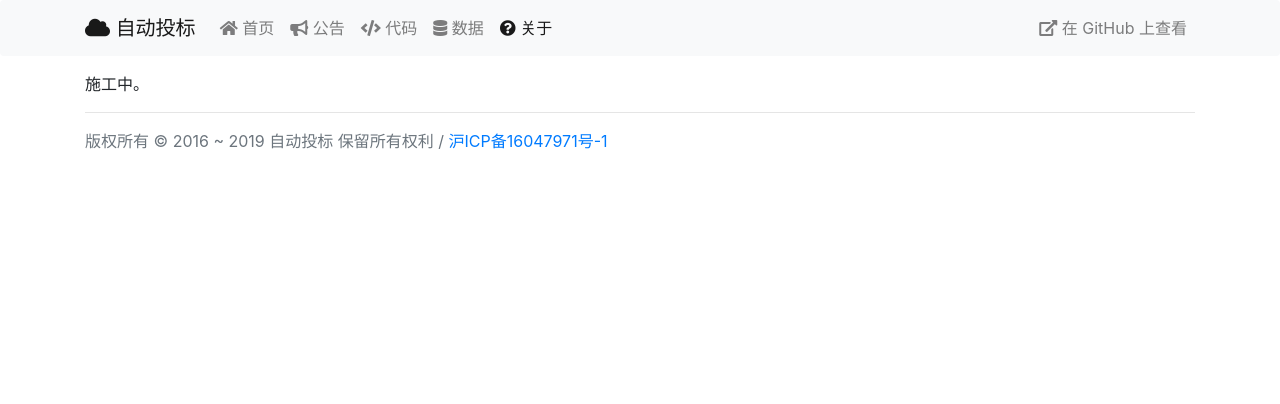
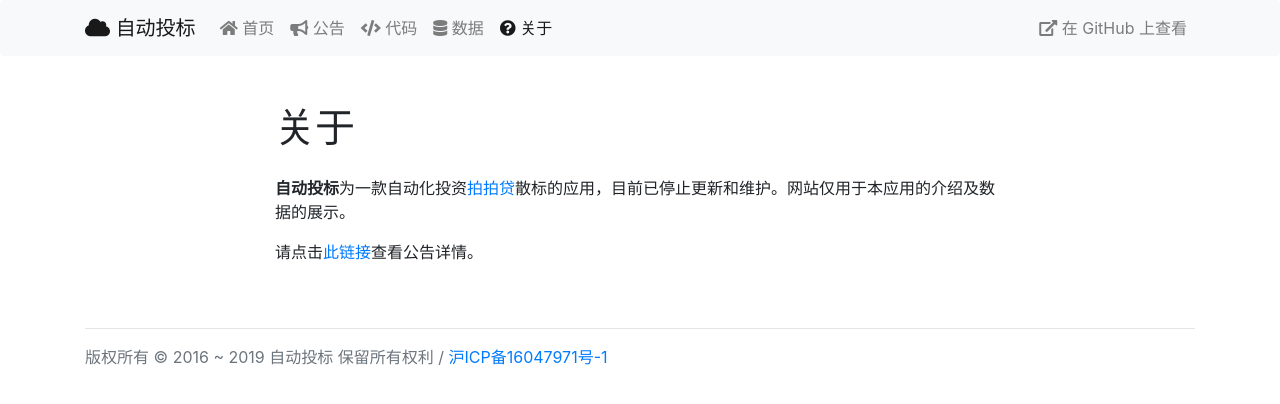
Before and after one commit to euyuil/zidongtoubiao, a Jekyll site: the page built from about.md, in a window 1280 px wide. Shown: the top 404 px of the page. Built offline with Jekyll 4.4.1, drawn with Linux system fonts in a browser that asks for light colours.

Commit message:
Fill some content for some pages.

```diff
--- a/_layouts/page.html
+++ b/_layouts/page.html
@@ -1,6 +1,12 @@
 ---
 layout: default
 ---
-<div class="container">
-    {{ content }}
+<div class="container my-5">
+    <div class="row">
+        <div class="col-md-2"></div>
+        <div class="col-md-8">
+            <h1 class="mb-4">{{ page.title }}</h1>
+            {{ content }}
+        </div>
+    </div>
 </div>
--- a/_layouts/post.html
+++ b/_layouts/post.html
@@ -5,7 +5,7 @@ layout: default
     <div class="row">
         <div class="col-md-2"></div>
         <div class="col-md-8">
-            <h1 class="mb-3">{{ page.title }} <small class="text-muted">{{ page.date | date: '%Y 年 %-m 月 %-d 日' }}</small></h1>
+            <h1 class="mb-4">{{ page.title }} <small class="text-muted">{{ page.date | date: '%Y 年 %-m 月 %-d 日' }}</small></h1>
             {{ content }}
             <p><span class="end-of-proof"></span></p>
         </div>
--- a/about.md
+++ b/about.md
@@ -2,5 +2,6 @@
 layout: page
 title: 关于
 ---
+**自动投标**为一款自动化投资[拍拍贷](https://www.ppdai.com/help/aboutus){:target="_blank"}散标的应用，目前已停止更新和维护。网站仅用于本应用的介绍及数据的展示。
 
-施工中。
+请点击[此链接](/announcements/2019/08/27/project-discontinued/)查看公告详情。
--- a/announcements.html
+++ b/announcements.html
@@ -2,10 +2,6 @@
 layout: page
 title: 公告
 ---
-<div class="row my-5">
-    <div class="col-md-2"></div>
-    <div class="col-md-8">
-        <h1 class="mb-3">公告</h1>
 <ul>
     {% for post in site.posts %}
         {% if post.categories contains 'announcements' %}
@@ -15,5 +11,3 @@ title: 公告
         {% endif %}
     {% endfor %}
 </ul>
-    </div>
-</div>
```
Also changed, not shown: code.md (+3 -2 lines). Lines whose indentation alone changed are shown as unchanged.
